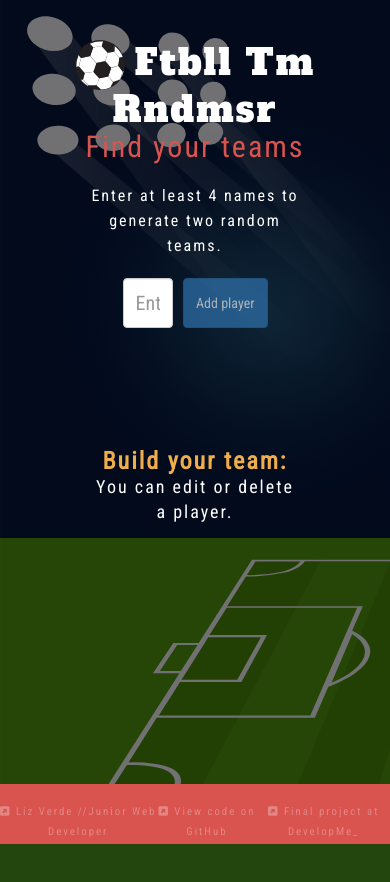
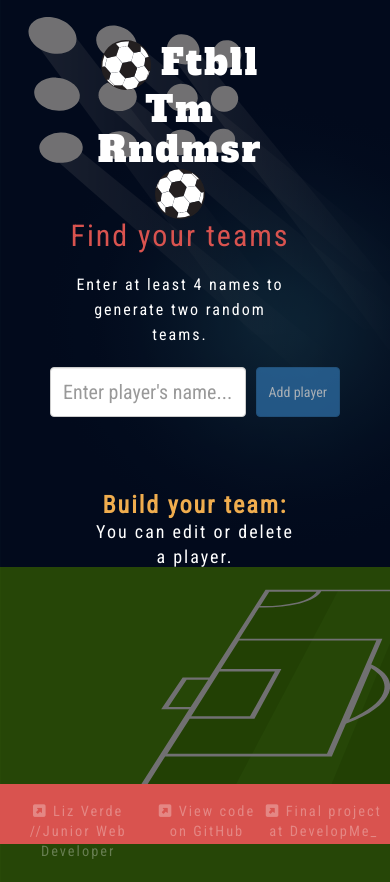
Before and after one commit to lizagne/ftbll-tm-rndmsr, a React (Create React App) app: page / in a window 390 px wide. Before the commit the page ends 844 px from the top, so only its background shows below. Built offline with nearby package versions, Linux system fonts and the light colour scheme.

Commit message:
Going to town on the media queries. Mobile first, displaying no background image and other things that take up too much room and aren't needed

```diff
--- a/src/components/App.js
+++ b/src/components/App.js
@@ -28,8 +28,12 @@ class App extends Component {
     render() {
         return (
             <div className="App">
-                <div className="col-sm-6 col-sm-offset-3">
-                    <Header />
+                <div className="container-fluid">
+                    <div className="row">
+                        <div className="col-md-6 col-md-offset-3 col-sm-12">
+                            <Header />
+                        </div>
+                    </div>
                 </div>
 
                 <div>
--- a/src/components/globals/Footer.js
+++ b/src/components/globals/Footer.js
@@ -3,12 +3,13 @@ import React from 'react';
 const Footer = () => (
 	<div>
         <footer>
-            <a href="http://www.lizagne.uk" className="footer" target="_blank" rel="noopener noreferrer"><i className="fa fa-external-link-square" aria-hidden="true"></i> Liz Verde //Junior Web Developer </a>
+            <a href="http://www.lizagne.uk" className="footer liz" target="_blank" rel="noopener noreferrer"><i className="fa fa-external-link-square" aria-hidden="true"></i> Liz Verde //Junior Web Developer </a>
 
-            <a href="https://github.com/lizagne/ftbll-tm-rndmsr" className="footer" target="_blank" rel="noopener noreferrer"><i className="fa fa-external-link-square" aria-hidden="true"></i> View code on GitHub</a>
+            <a href="https://github.com/lizagne/ftbll-tm-rndmsr" className="footer git" target="_blank" rel="noopener noreferrer"><i className="fa fa-external-link-square" aria-hidden="true"></i> View code on GitHub</a>
 
-            <a href="https://developme.training/fellowship/" className="footer" target="_blank" rel="noopener noreferrer"><i className="fa fa-external-link-square" aria-hidden="true"></i> Final project at DevelopMe_</a>
+            <a href="https://developme.training/fellowship/" className="footer develop" target="_blank" rel="noopener noreferrer"><i className="fa fa-external-link-square" aria-hidden="true"></i> Final project at DevelopMe_</a>
         </footer>
+
     </div>
 );
 
--- a/src/components/globals/MainContent.js
+++ b/src/components/globals/MainContent.js
@@ -4,7 +4,7 @@ import React from 'react';
 
 const MainContent = () => (
 	<div className="col-md-12">
-	    <div className="col-md-4 col-md-offset-1">
+	    <div className="col-md-4 col-md-offset-1 col-sm-12 left">
 	        <h3>Build your team:</h3>
 	        <p className="main"> You can edit or delete a player.</p>
 	    </div>
--- a/src/components/lists/TeamGenerator.js
+++ b/src/components/lists/TeamGenerator.js
@@ -52,18 +52,18 @@ class TeamGenerator extends Component {
                     <span className="col-sm-12" >
                     { this.state.display === true ?
 
-                        <div className="teamOutput">
+                        <div className="teamOutput container-fluid">
+                            <div className="row">
+                                <div className="col-sm-12 col-md-6 col-lg-6">
+                                    <h2 className="teamName">Team One</h2>
+                                    <div>{ teamListA }</div>
+                                </div>
 
-                            <div className="col-md-6">
-                                <h2 className="teamName">Team One</h2>
-                                <div>{ teamListA }</div>
+                                <div className="col-sm-12 col-md-6 col-lg-6">
+                                    <h2 className="teamName">Team Two</h2>
+                                    <div>{ teamListB }</div>
+                                </div>
                             </div>
-
-                            <div className="col-md-6">
-                                <h2 className="teamName">Team Two</h2>
-                                <div>{ teamListB }</div>
-                            </div>
-
                         </div> : null }
 
                     </span>
--- a/src/css/style.css
+++ b/src/css/style.css
@@ -52,6 +52,8 @@ body {
   body .clear {
     clear: both;
     height: 60px; }
+  body .row {
+    width: 100%; }
   body footer {
     position: fixed;
     height: 60px;
@@ -88,7 +90,7 @@ body {
     margin: 25px auto;
     padding: 20px; }
   .App .form-wrapper {
-    height: 300px; }
+    height: 100px; }
   .App .input-group {
     -webkit-border-radius: 4px;
     -moz-border-radius: 4px;
@@ -153,21 +155,51 @@ body {
     transform: rotate(360deg); } }
 
 @media screen and (max-width: 991px) {
-  form {
-    width: 100%; }
+  .App .form-wrapper {
+    height: 105px; }
+  .App .input-group {
+    width: 80%; }
   div.right {
     display: none; } }
 
 @media screen and (max-width: 768px) {
-  .App div.form-wrapper {
-    height: 150px; }
+  .App .lead {
+    width: 100%; }
+  .App .form-wrapper {
+    height: 105px; }
+  .App .input-group {
+    width: 100%; }
   footer a {
-    font-size: 60%; } }
+    font-size: 80%; } }
 
-@media screen and (max-width: 1244px) {
-  .team-one {
-    width: 100%; } }
-
-@media screen and (max-width: 1136px) {
+@media screen and (max-width: 375px) {
+  body {
+    background-color: #23460e;
+    background-image: none; }
+  .App .lead {
+    margin: 10px 0 5px 0;
+    line-height: 18px; }
   .App-logo1 {
-    display: none; } }
+    display: none; }
+  .App-logo {
+    width: 30px; }
+  h1 {
+    font-size: 30px; }
+  h2 {
+    font-size: 20px; }
+  .App .teams {
+    padding: 10px; }
+  .App .teamOutput {
+    margin-top: 20px; }
+  .left {
+    display: none; }
+  .App {
+    padding: 10px; }
+  .App .form-wrapper {
+    height: 135px; }
+  .form-errors {
+    width: 100%; }
+  a.footer.git, a.footer.develop {
+    display: none; }
+  a.footer.liz {
+    visibility: visible; } }
--- a/src/sass/style.scss
+++ b/src/sass/style.scss
@@ -109,6 +109,10 @@ body {
 		height: 60px;
 	}
 
+	.row {
+		width: 100%;
+	}
+
 	footer {
 		position: fixed;
  		height: 60px;
@@ -162,7 +166,7 @@ body {
 	}
 
 	.form-wrapper {
-		height: 300px;
+		height: 100px;
 	}
 
 	.input-group {
@@ -254,10 +258,22 @@ body {
     transform: rotate(360deg); }
 }
 
-///Media Queries
+//Media Queries
+
+
+// @media screen and (max-width : 1136px) {
+// 	.App-logo1 {
+// 		display: none;
+// 	}
+// }
+
 @media screen and (max-width : 991px) {
-	form {
-		width: 100%;
+	.App .form-wrapper{
+		height: 105px;
+	}
+
+	.App .input-group {
+		width: 80%;
 	}
 
 	div.right {
@@ -266,23 +282,81 @@ body {
 }
 
 @media screen and (max-width : 768px) {
-	.App div.form-wrapper {
-		height: 150px;
+	.App .lead {
+		width: 100%;
+	}
+
+	.App .form-wrapper{
+		height: 105px;
+	}
+
+	.App .input-group {
+		width: 100%;
 	}
 
 	footer a {
-		font-size: 60%;
+		font-size: 80%;
 	}
 }
 
-@media screen and (max-width : 1244px) {
-	.team-one {
-		width: 100%;
+//iphone 8
+@media screen and (max-width : 375px) {
+
+	body {
+		background-color: $darkGreen;
+		background-image: none;
 	}
-}
 
-@media screen and (max-width : 1136px) {
+	.App .lead {
+		margin: 10px 0 5px 0;
+		line-height: 18px;
+	}
+
 	.App-logo1 {
 		display: none;
 	}
+
+	.App-logo {
+		width: 30px;
+	}
+
+	h1 {
+		font-size: 30px;
+	}
+
+	h2 {
+		font-size: 20px;
+	}
+
+	.App .teams {
+		padding: 10px
+	}
+
+	.App .teamOutput {
+		margin-top: 20px;
+	}
+
+	.left {
+		display: none;
+	}
+
+	.App {
+		padding: 10px;
+	}
+
+	.App .form-wrapper{
+		height: 135px;
+	}
+
+	.form-errors{
+		width: 100%;
+	}
+
+	a.footer.git, a.footer.develop {
+		display: none;
+	}
+
+	a.footer.liz {
+		visibility: visible;
+	}
 }
```
Also changed, not shown: src/css/style.min.css.
